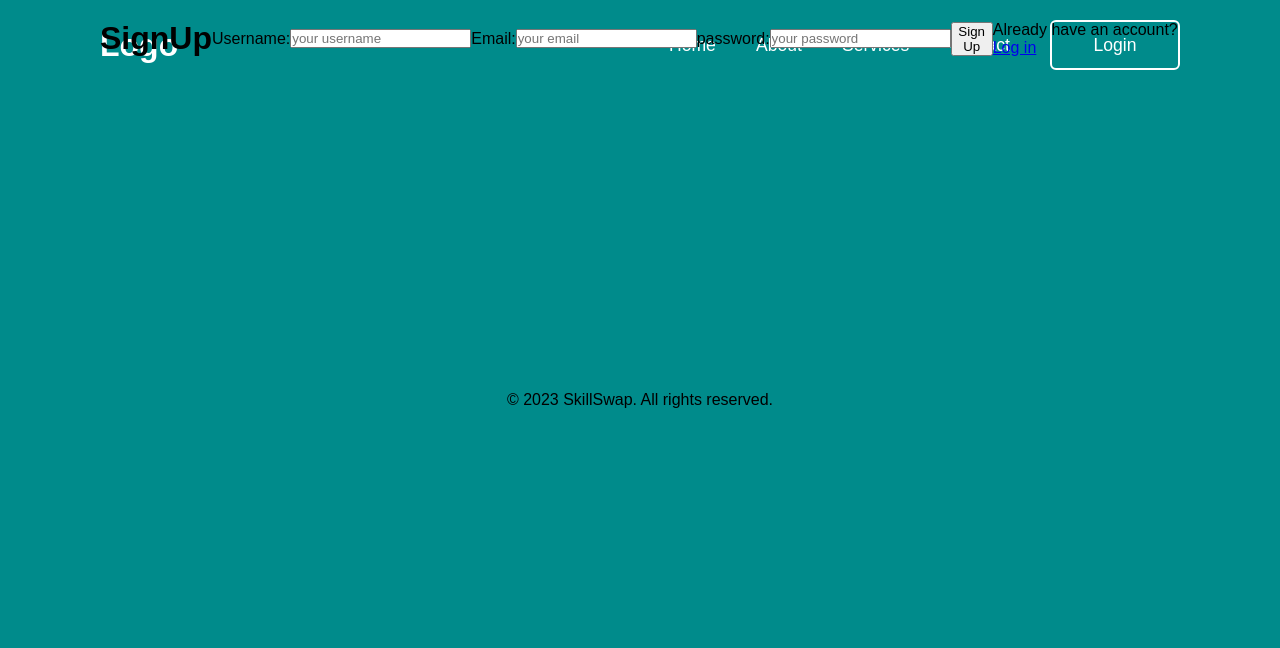
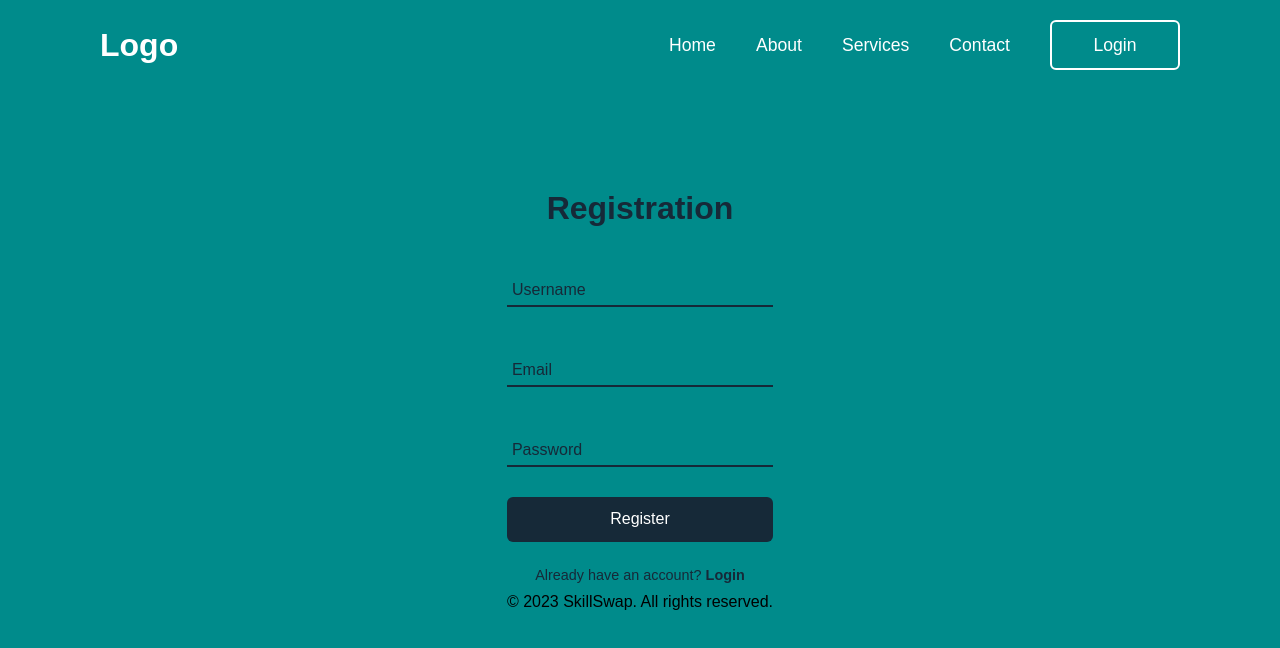
Before and after one commit to JoshuaEliTate/SkillSwap, a React (Create React App) app in the folder client/: page /signup in a window 1280 px wide. Shown: the top 648 px of the page. Built offline with nearby package versions, Linux system fonts and the light colour scheme.

Commit message:
login.js

```diff
--- a/client/src/App.css
+++ b/client/src/App.css
@@ -94,10 +94,38 @@ header {
   justify-content: center;
   align-items: center;
   overflow: hidden;
+  /* transform: scale(0); */
+  transition: transform 0.5s ease, height 0.2s ease;
 }
+
+.wrapper.active {
+  height: 520px;
+}
+
 .wrapper .form-box {
   width: 100%;
   padding: 40px;
+}
+
+.wrapper .form-box.login {
+  transition: transform 0.18s ease;
+  transform: translateX(0);
+}
+
+.wrapper.active .form-box.login {
+  transition: none;
+  transform: translateX(-400px);
+}
+
+.wrapper .form-box.register {
+  position: absolute;
+  transition: none;
+  transform: translateX(400px);
+}
+
+.wrapper.active .form-box.register {
+  transition: transform 0.18s ease;
+  transform: translateX(0);
 }
 
 .wrapper .icon-colse {
--- a/client/src/pages/Home.js
+++ b/client/src/pages/Home.js
@@ -9,7 +9,6 @@ const AppHome = () => {
     return (
       <Form>
         <Login />
-        <Signup />
       </Form>
     );
   } else
--- a/client/src/pages/Login.js
+++ b/client/src/pages/Login.js
@@ -6,6 +6,15 @@ import { LOGIN } from '../utils/mutations';
 import Auth from '../utils/auth';
 
 const AppLogin = () => {
+  //control wrapper active
+  const [isActive, setIsActive] = useState(false);
+
+  const onClickSwitch = () => {
+    setIsActive(!isActive);
+  };
+
+  //login control
+
   const [userFormData, setUserFormData] = useState({
     email: '',
     password: '',
@@ -43,8 +52,8 @@ const AppLogin = () => {
   };
 
   return (
-    <Form noValidate validated={validated} onSubmit={handleFormSubmit}>
-      <div className='wrapper'>
+    <div noValidate validated={validated} onSubmit={handleFormSubmit}>
+      <div className={`wrapper ${isActive ? 'wrapper active' : ''}`}>
         <span className='icon-colse'>
           <ion-icon name='close'></ion-icon>
         </span>
@@ -77,21 +86,79 @@ const AppLogin = () => {
             ></input>
             <label>Password</label>
           </div>
-
           <button type='submit' className='btn'>
             Login
           </button>
           <div className='login-register'>
             <p>
               Don't have an account?{' '}
-              <a href='#' className='register-link'>
+              <a href='#' className='register-link' onClick={onClickSwitch}>
                 Register
               </a>
             </p>
           </div>
         </div>
+
+        {/* register */}
+
+        <div className='form-box register'>
+          <h2>Registration</h2>
+          <div className='input-box'>
+            <span className='icon'>
+              <ion-icon name='person'></ion-icon>
+            </span>
+            <input
+              type='username'
+              name='username'
+              onChange={handleInputChange}
+              value={userFormData.username}
+              required
+            ></input>
+            <label>Username</label>
+          </div>
+
+          <div className='input-box'>
+            <span className='icon'>
+              <ion-icon name='mail'></ion-icon>
+            </span>
+            <input
+              type='email'
+              name='email'
+              onChange={handleInputChange}
+              value={userFormData.email}
+              required
+            ></input>
+            <label>Email</label>
+          </div>
+
+          <div className='input-box'>
+            <span className='icon'>
+              <ion-icon name='lock-closed'></ion-icon>
+            </span>
+            <input
+              type='password'
+              name='password'
+              onChange={handleInputChange}
+              value={userFormData.password}
+              required
+            ></input>
+            <label>Password</label>
+          </div>
+
+          <button type='submit' className='btn'>
+            Register
+          </button>
+          <div className='login-register'>
+            <p>
+              Already have an account?{' '}
+              <a href='#' className='login-link' onClick={onClickSwitch}>
+                Login
+              </a>
+            </p>
+          </div>
+        </div>
       </div>
-    </Form>
+    </div>
   );
 };
 
--- a/client/src/pages/Signup.js
+++ b/client/src/pages/Signup.js
@@ -1,9 +1,13 @@
 import React, { useState } from 'react';
-import { Form, Button, Alert } from 'react-bootstrap';
-
 import { createUser } from '../utils/API';
 
 const AppSignup = () => {
+  //control wrapper active
+  const [isActive, setIsActive] = useState(false);
+
+  const onClickSwitch = () => {
+    setIsActive(!isActive);
+  };
   const [userFormData, setUserFormData] = useState({
     username: '',
     email: '',
@@ -46,39 +50,64 @@ const AppSignup = () => {
   };
 
   return (
-    <Form onSubmit={handleFormSubmit}>
-      <header className='App-header'>
-        <h1>SignUp</h1>
-        <p>Username:</p>
+    <div onSubmit={handleFormSubmit}>
+      <div className='form-box register'>
+        <h2>Registration</h2>
+        <div className='input-box'>
+          <span className='icon'>
+            <ion-icon name='person'></ion-icon>
+          </span>
           <input
             type='username'
-          placeholder='your username'
             name='username'
             onChange={handleInputChange}
             value={userFormData.username}
+            required
           ></input>
-        <p>Email:</p>
+          <label>Username</label>
+        </div>
+
+        <div className='input-box'>
+          <span className='icon'>
+            <ion-icon name='mail'></ion-icon>
+          </span>
           <input
             type='email'
-          placeholder='your email'
             name='email'
             onChange={handleInputChange}
             value={userFormData.email}
+            required
           ></input>
-        <p>password:</p>
+          <label>Email</label>
+        </div>
+
+        <div className='input-box'>
+          <span className='icon'>
+            <ion-icon name='lock-closed'></ion-icon>
+          </span>
           <input
             type='password'
-          placeholder='your password'
             name='password'
             onChange={handleInputChange}
             value={userFormData.password}
+            required
           ></input>
-        <button type='submit'>Sign Up</button>
+          <label>Password</label>
+        </div>
+
+        <button type='submit' className='btn'>
+          Register
+        </button>
+        <div className='login-register'>
           <p>
-          Already have an account? <a href='/login'>Log in</a>
+            Already have an account?{' '}
+            <a href='#' className='login-link' onClick={onClickSwitch}>
+              Login
+            </a>
           </p>
-      </header>
-    </Form>
+        </div>
+      </div>
+    </div>
   );
 };
 
```
Lines whose indentation alone changed are shown as unchanged.
